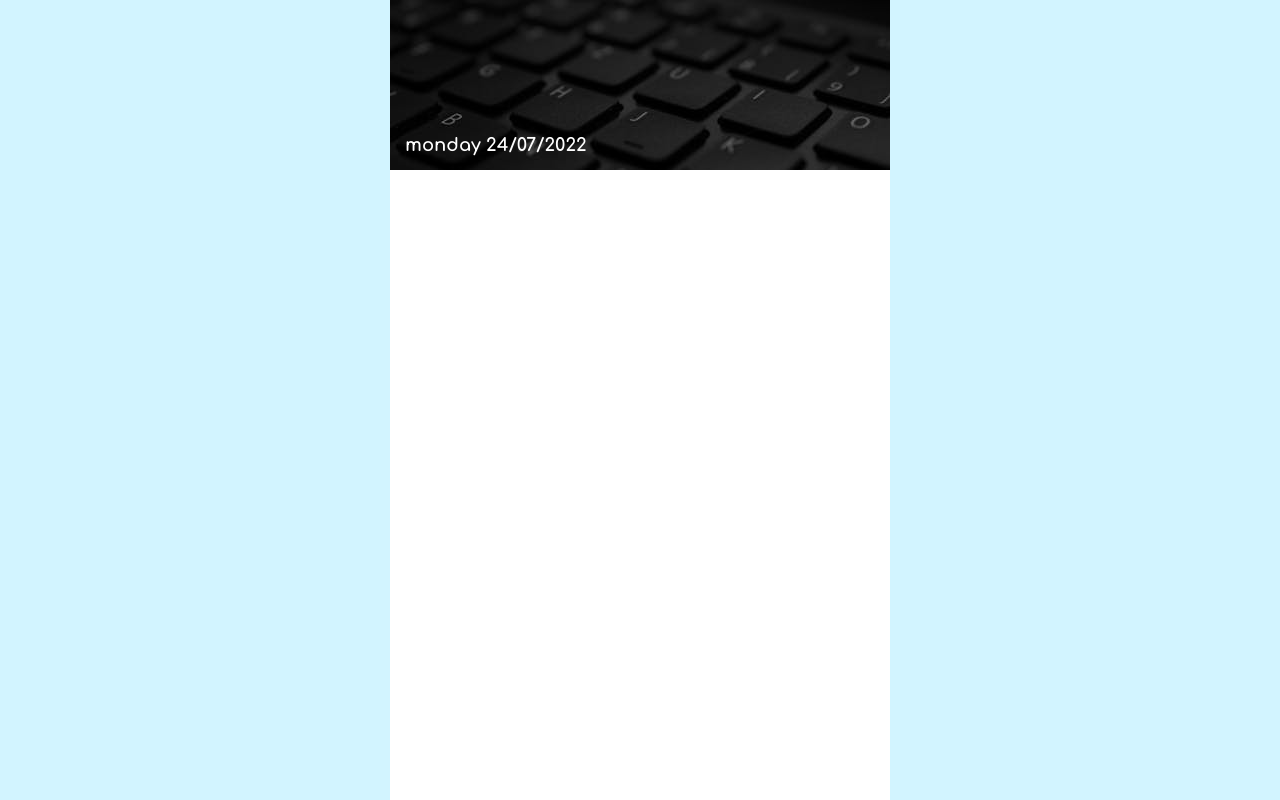
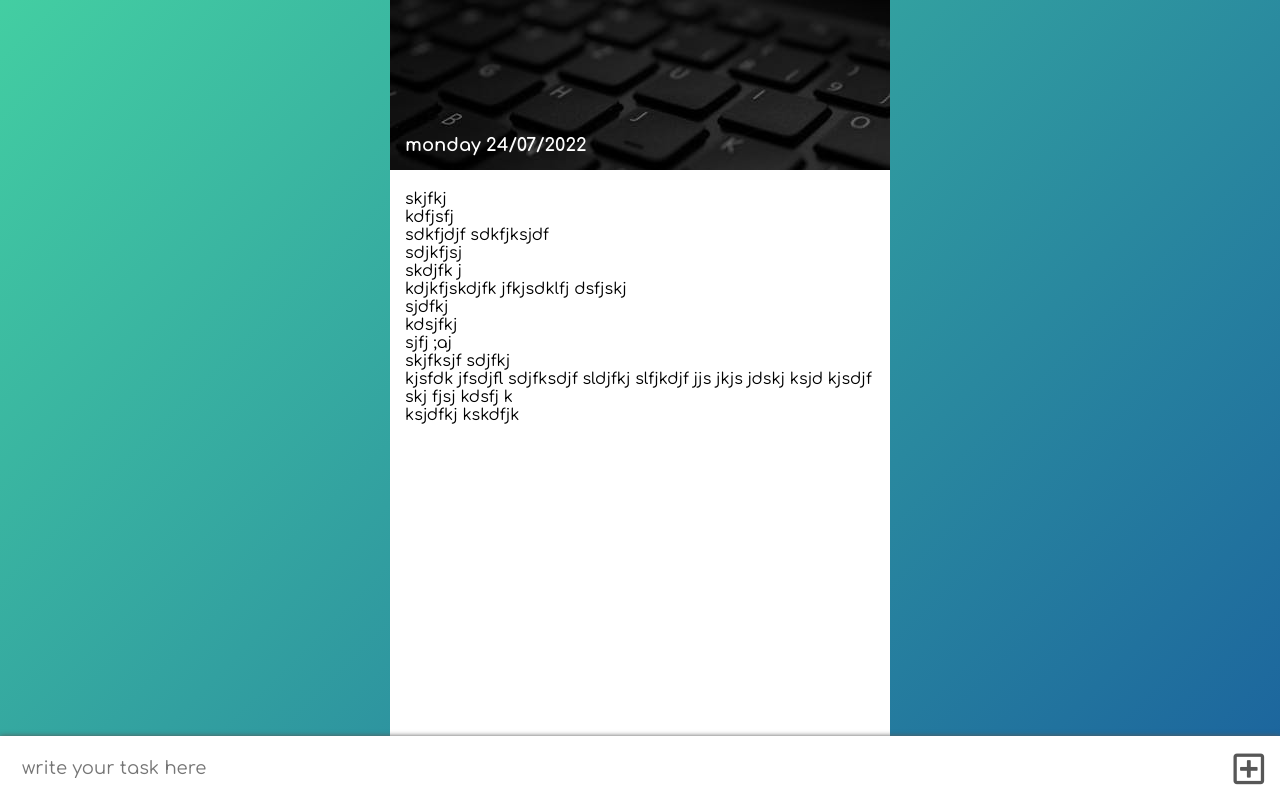
Before and after one commit to iam-benyamin/todoApp, a plain HTML site: page index.html in a window 1280 px wide. Shown: the top 800 px of the page. Drawn offline with Linux system fonts and the light colour scheme.

Commit message:
body layout

```diff
--- a/index.html
+++ b/index.html
@@ -4,20 +4,43 @@
         <meta name="viewport" content="width=device-width, initial-scale=1" />
         <title>ToDo Application</title>
         <link rel="stylesheet" href="static/css/index.css" />
-        <link rel="font" href="static/css/font.css" />
+        <link rel="stylesheet" href="https://use.fontawesome.com/releases/v5.8.1/css/all.css" integrity="sha384-50oBUHEmvpQ+1lW4y57PTFmhCaXp0ML5d60M1M7uH2+nqUivzIebhndOJK28anvf" crossorigin="anonymous">
     </head>
     <body>
         <div class="container">
-            <div id="todo" >
-                <div class="banner">
+            <div id="header">
+                <div class='banner' >
                     <img src="static/image/banner.jpeg" alt="banner" />
                     <div class="date">
                         <span>monday 24/07/2022</span>
                     </div>
                 </div>
-                <div class="body">
+            </div>
+            <div id="main">
+                <div class="content">
+                    <ul>
+                        <li>skjfkj</li>
+                        <li>kdfjsfj</li>
+                        <li>sdkfjdjf sdkfjksjdf</li>
+                        <li>sdjkfjsj </li>
+                        <li>skdjfk j</li>
+                        <li>kdjkfjskdjfk jfkjsdklfj dsfjskj</li>
+                        <li>sjdfkj </li>
+                        <li>kdsjfkj </li>
+                        <li>sjfj ;aj</li>
+                        <li> skjfksjf  sdjfkj </li>
+                        <li>kjsfdk jfsdjfl sdjfksdjf sldjfkj slfjkdjf jjs jkjs jdskj ksjd kjsdjf skj fjsj kdsfj k</li>
+                        <li>ksjdfkj kskdfjk</li>
+                    </ul>
                 </div>
-                <div class="add"></div>
+                <div class="add">
+                    <form>
+                        <input id="task" type="text" placeholder="write your task here" />
+                        <button id="btn">
+                            <i class="far fa-plus-square"></i>
+                        </button>
+                    </form>
+                </div>
             </div>
         </div>
         <script src="static/js/main.js"></script>
--- a/static/css/index.scss
+++ b/static/css/index.scss
@@ -1,3 +1,4 @@
 @import './scss/reset';
 @import './scss/global';
-@import './scss/section/head'
+@import './scss/section/head';
+@import './scss/section/body';
--- a/static/css/scss/_global.scss
+++ b/static/css/scss/_global.scss
@@ -8,7 +8,7 @@
     -webkit-box-sizing: border-box;
 }
 body {
-    background: #d2f4ff;
+    background: linear-gradient(135deg, #43cea2 0%, #185a9d 100%);
 }
 .container {
     max-width: 500px;
--- /dev/null
+++ b/static/css/scss/section/_body.scss
@@ -0,0 +1,38 @@
+#main {
+    background: #ffffff;
+    height: 100vh;
+    .content {
+        padding: 20px 15px;
+    }
+    .add {
+        z-index: 1;
+        background: #ffffff;
+        box-shadow: 0px 0px 5px 0px #575757;
+        position: fixed;
+        bottom: 0;
+        left: 50%;
+        transform: translateX(-50%);
+        width: 100%;
+        form {
+            display: flex;
+            justify-content: space-between;
+            align-items: center;
+            margin: 10px;
+            #task {
+                border: none;
+                position: relative;
+                outline: none;
+                font-size: 18px;
+                padding: 12px;
+                width: 90%;
+                background: rgba(255, 255, 255, 0);
+            }
+            #btn {
+                background: rgba(255, 255, 255, 0);
+                border: none;
+                color: #575757;
+                font-size: 35px;
+            }
+        }
+    }
+}
--- a/static/css/scss/section/_head.scss
+++ b/static/css/scss/section/_head.scss
@@ -1,8 +1,6 @@
-#todo {
+#header {
     background: white;
-    height: 100%;
     .banner {
-        background-color: #f1fcff;
         height: 170px;
         width: 500px;
         overflow: hidden;
```
Also changed, not shown: static/css/index.css, 1 other file.
